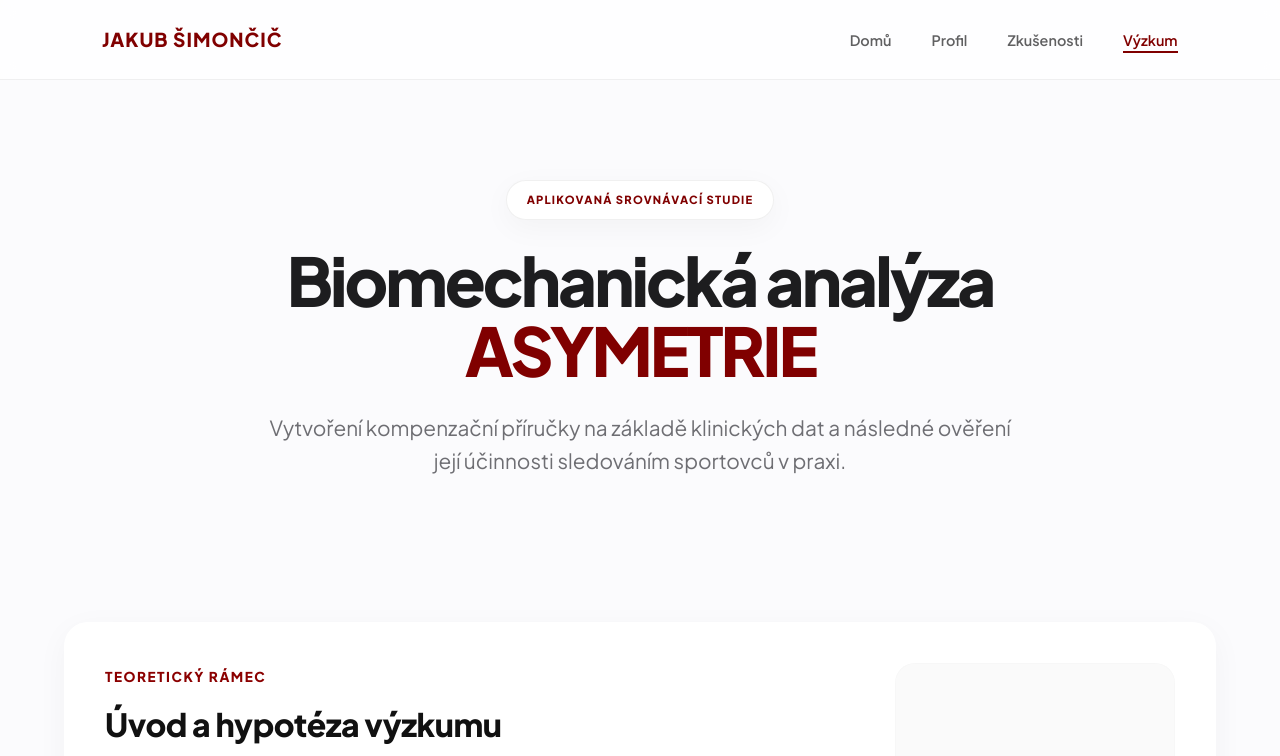
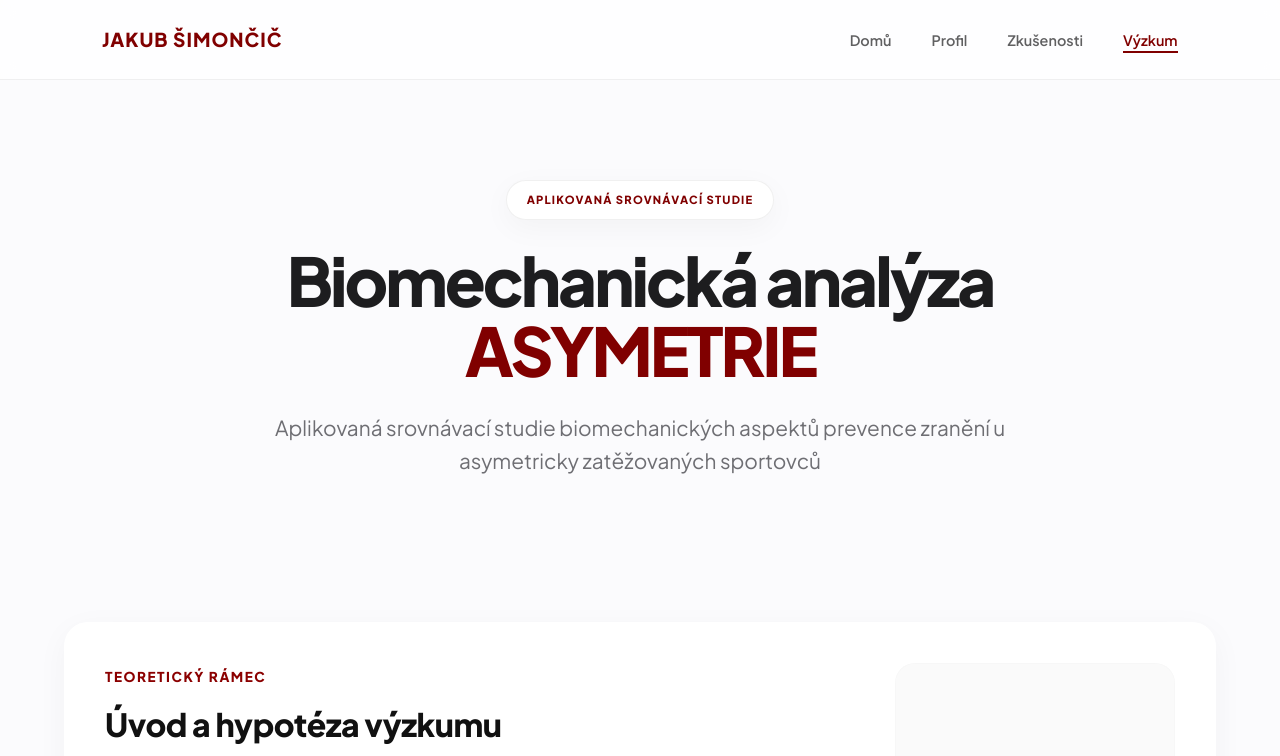
Before and after one commit to JakubSimoncic/portfolio, a plain HTML site: page pages/vyzkum.html in a window 1280 px wide. Shown: the top 756 px of the page. Drawn offline with Linux system fonts and the light colour scheme.

Commit message:
Update vyzkum.html

```diff
--- a/pages/vyzkum.html
+++ b/pages/vyzkum.html
@@ -34,7 +34,8 @@
         <header class="hero-section">
             <span class="badge">Aplikovaná srovnávací studie</span>
             <h1>Biomechanická analýza<span> ASYMETRIE</span></h1>
-            <p class="lead-text">Vytvoření kompenzační příručky na základě klinických dat a následné ověření její účinnosti sledováním sportovců v praxi.</p>
+            <p class="lead-text">Aplikovaná srovnávací studie biomechanických aspektů prevence zranění u asymetricky zatěžovaných sportovců
+            </p>
         </header>
 
         <section class="research-detail-wrapper">
```
